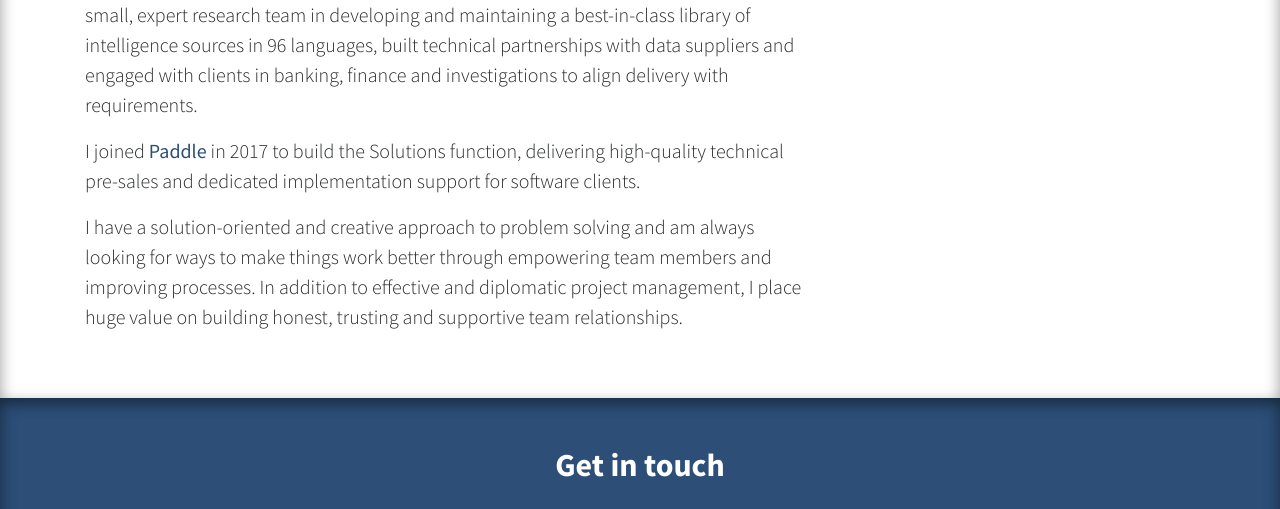
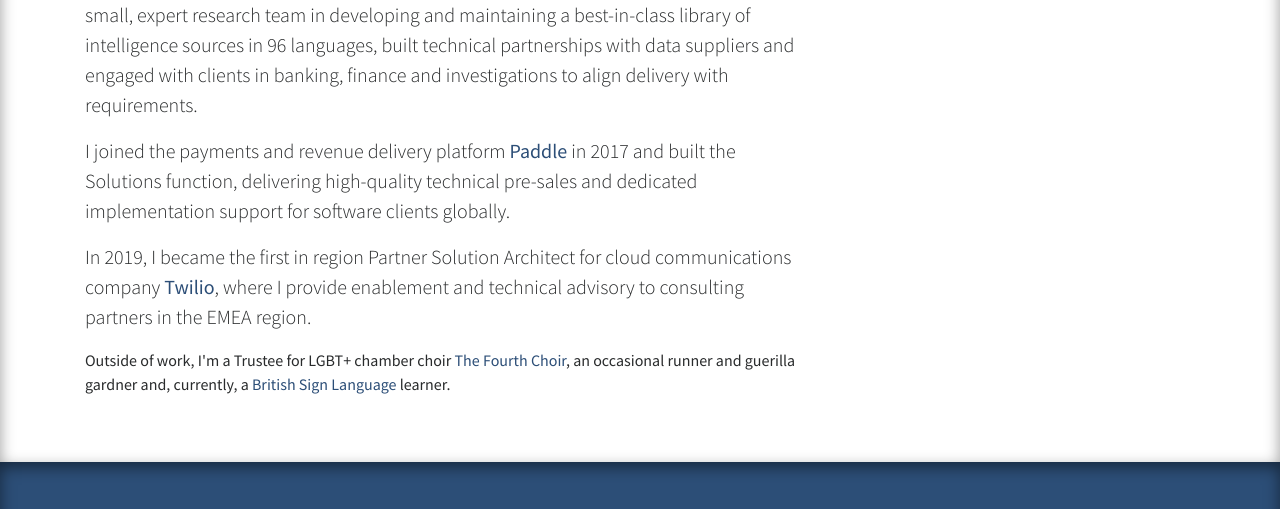
Before and after one commit to dredlong/dredlong.github.io, a plain HTML site: page index.html in a window 1280 px wide. Shown: the part 1141-1650 px from the top of the page. Drawn offline with nearby package versions, Linux system fonts and the light colour scheme.

Commit message:
Update for Twilio role

```diff
--- a/index.html
+++ b/index.html
@@ -79,13 +79,15 @@
             <div class="row">
                 <div class="col-lg-8 col-xs-12">
                     <h2>About me</h2>
-                    <p class="lead">After completing a PhD in biological modelling from UCL in 2012, I worked as a researcher and project manager at Oxford University&rsquo;s <a href="http://www.bsg.ox.ac.uk">Blavatnik School of Government</a>, where I was part of the small administrative team that set up the School and its academic programme. A partnership with Apple Education led to the opportunity to engage in product management as part of my role, working with the University's IT services to deliver an iPad app that was central to delivering learning resources.</p>
+                    <p class="lead">After completing a PhD in biological modelling from UCL in 2012, I worked as a researcher and project manager at Oxford University&rsquo;s <a href="http://www.bsg.ox.ac.uk">Blavatnik School of Government</a>, where I was part of the small administrative team that set up the School and its academic programme. A partnership with Apple Education led to the opportunity to engage in product management as part of my role, working with the University's IT Services to deliver an iPad app used for the programme's learning materials.</p>
 
                     <p class="lead">From 2013 I worked in Product for a fast-growing regtech startup – <a href="https://www.arachnys.com">Arachnys</a> – where I led a small, expert research team in developing and maintaining a best-in-class library of intelligence sources in 96 languages, built technical partnerships with data suppliers and engaged with clients in banking, finance and investigations to align delivery with requirements.</p>
 
-                    <p class="lead">I joined <a href="https://paddle.com">Paddle</a> in 2017 to build the Solutions function, delivering high-quality technical pre-sales and dedicated implementation support for software clients.</p>
+                    <p class="lead">I joined the payments and revenue delivery platform <a href="https://paddle.com">Paddle</a> in 2017 and built the Solutions function, delivering high-quality technical pre-sales and dedicated implementation support for software clients globally.</p>
 
-                    <p class="lead">I have a solution-oriented and creative approach to problem solving and am always looking for ways to make things work better through empowering team members and improving processes. In addition to effective and diplomatic project management, I place huge value on building honest, trusting and supportive team relationships.</p>
+                    <p class="lead">In 2019, I became the first in region Partner Solution Architect for cloud communications company <a href="https://twilio.com">Twilio</a>, where I provide enablement and technical advisory to consulting partners in the EMEA region.</p>
+
+                    <p>Outside of work, I'm a Trustee for LGBT+ chamber choir <a href="https://thefourthchoir.com">The Fourth Choir</a>, an occasional runner and guerilla gardner and, currently, a <a href="https://www.signhow.co.uk/">British Sign Language</a> learner.</p>
                 </div>
             </div>
             <!-- /.row -->
```
